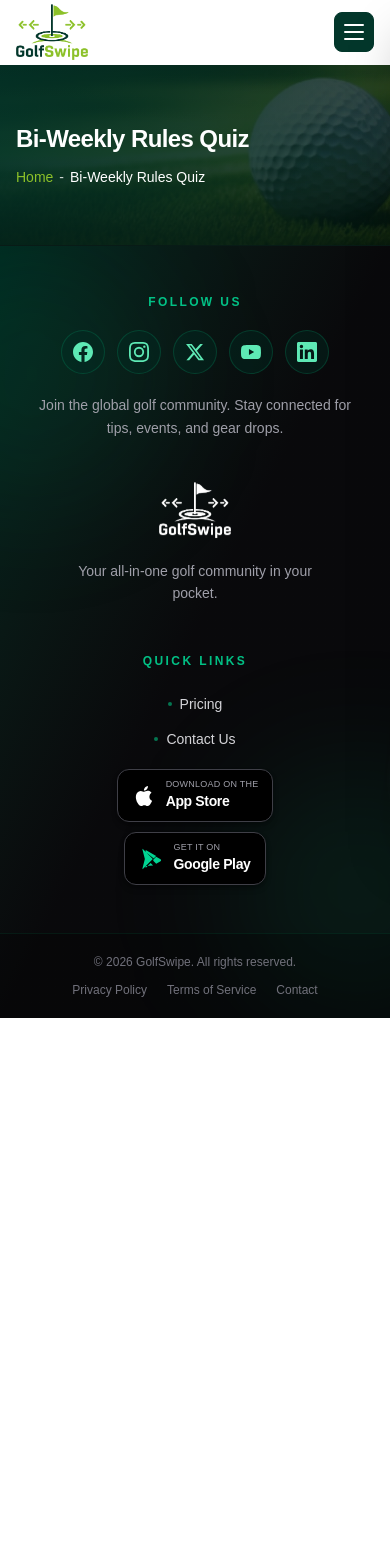
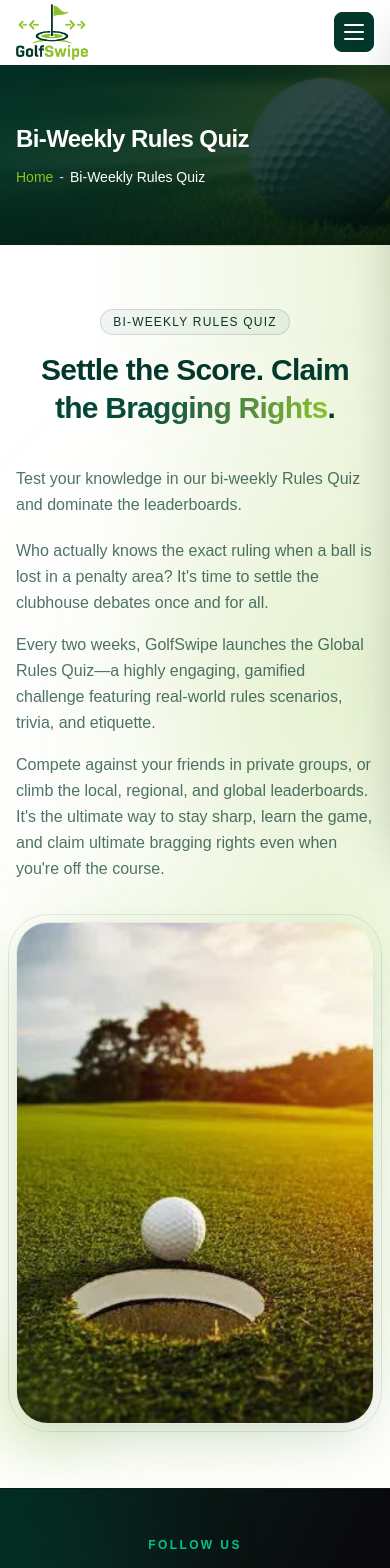
Before and after one commit to saneshps/golfswipe, a Next.js app: page /bi-weekly-rules-quiz in a window 390 px wide. Shown: the top 1568 px of the page. Before the commit the page ends 1018 px from the top, so only its background shows below. Built offline with nearby package versions, Linux system fonts and the light colour scheme.

Commit message:
Enhance Bi-Weekly Rules Quiz component with new layout and content
Revamp the Bi-Weekly Rules Quiz section by adding a detailed layout, including a header, engaging copy, and a prominent image. Improve styling with gradient backgrounds and responsive design elements to enhance user experience.

```diff
--- a/src/components/sections/features/Score-Performance-Tracker.tsx
+++ b/src/components/sections/features/Score-Performance-Tracker.tsx
@@ -1,16 +1,4 @@
 import Image from "next/image";
-
-const stats = [
-  { label: "Fairways Hit", detail: "Accuracy off the tee" },
-  { label: "Greens in Reg.", detail: "Approach precision" },
-  { label: "Putts / Round", detail: "Sharpen your short game" },
-];
-
-const highlights = [
-  { label: "WHS-Compliant", detail: "Official handicap, auto-updated" },
-  { label: "Log in Seconds", detail: "From casual to competitive" },
-  { label: "Share Wins", detail: "Straight to the community" },
-];
 
 export default function ScorePerformanceTracker() {
   return (
@@ -42,14 +30,13 @@ export default function ScorePerformanceTracker() {
             </span>
 
             <h2 className="text-3xl font-bold leading-tight tracking-tight text-[#03372b] sm:text-4xl lg:text-[2.75rem] xl:text-5xl xl:leading-[1.15]">
-              Know your game.{" "}
+              Know your game.{" "} <br />
               <span className="bg-gradient-to-r from-[#03372b] via-[#054e3d] to-[#8cc129] bg-clip-text text-transparent">
                 Grow your game
               </span>
-              .
             </h2>
           </div>
-          <div className="mt-10 grid grid-cols-1 items-center gap-10 lg:grid-cols-2 lg:gap-14 xl:gap-20">
+          <div className="mt-5 md:mt-12 lg:mt-25 grid grid-cols-1 items-center gap-10 lg:grid-cols-2 lg:gap-14 xl:gap-20">
             {/* Image */}
             <div className="relative z-10 order-2 flex justify-center lg:order-1 lg:justify-start">
               <div className="relative w-full">
@@ -68,16 +55,14 @@ export default function ScorePerformanceTracker() {
 
             {/* Copy */}
             <div className="relative z-10 order-1 lg:order-2">
-              <span className="mb-4 inline-flex items-center rounded-full border border-[#8cc129]/35 bg-[#8cc129]/10 px-3 py-1 text-xs font-medium uppercase tracking-widest text-[#8cc129] sm:mb-6 sm:text-sm">
-                Every Round Counts
-              </span>
 
-              <h3 className="text-2xl font-bold leading-tight tracking-tight text-[#03372b] sm:text-3xl lg:text-4xl xl:leading-[1.15]">
+
+              <h4 className="text-2xl font-bold leading-tight tracking-tight text-[#03372b] sm:text-2xl lg:text-2xl xl:leading-[1.15]">
                 Log every round in{" "}
                 <span className="bg-gradient-to-r from-[#8cc129] to-[#5a8f0f] bg-clip-text text-transparent">
                   seconds
                 </span>
-              </h3>
+              </h4>
 
               <p className="mt-5 text-base leading-relaxed text-[#03372b]/70 sm:mt-6 sm:text-lg">
                 From casual weekend games to competitive competitions, record
@@ -90,20 +75,6 @@ export default function ScorePerformanceTracker() {
                straight to friends or the wider GolfSwipe community.
 
               </p>
-
-              <div className="mt-8 grid grid-cols-1 gap-3 sm:grid-cols-3 sm:gap-4">
-                {stats.map((item) => (
-                  <div
-                    key={item.label}
-                    className="rounded-2xl border border-[#03372b]/10 bg-[#03372b]/3 px-4 py-3 backdrop-blur-sm"
-                  >
-                    <p className="text-sm font-semibold text-[#5a8f0f]">
-                      {item.label}
-                    </p>
-                    <p className="mt-0.5 text-xs text-[#03372b]/60">{item.detail}</p>
-                  </div>
-                ))}
-              </div>
             </div>
 
           </div>
--- a/src/components/sections/features/bi-weekly-rules-quiz.tsx
+++ b/src/components/sections/features/bi-weekly-rules-quiz.tsx
@@ -1,10 +1,114 @@
 import Image from "next/image";
-import Link from "next/link";
 
 export default function BiWeeklyRulesQuiz() {
   return (
     <>
 
+      {/* Quiz experience */}
+      <section className="relative w-full overflow-hidden bg-[#fff]">
+        <div
+          aria-hidden="true"
+          className="pointer-events-none absolute inset-0 bg-[radial-gradient(ellipse_at_top_right,rgba(140,193,41,0.18),transparent_55%)]"
+        />
+        <div
+          aria-hidden="true"
+          className="pointer-events-none absolute -left-16 bottom-0 h-72 w-72 rounded-full bg-white/5 blur-[100px]"
+        />
+        <div
+          aria-hidden="true"
+          className="pointer-events-none absolute -right-20 top-1/4 h-80 w-80 rounded-full bg-[#8cc129]/20 blur-[120px]"
+        />
+        <div
+          aria-hidden="true"
+          className="pointer-events-none absolute inset-x-0 top-0 h-px bg-gradient-to-r from-transparent via-[#8cc129]/40 to-transparent"
+        />
+
+        <div className="relative mx-auto px-4 py-16 sm:px-6 sm:py-20 md:w-[90%] lg:w-[90%] lg:px-8 lg:py-28 xl:w-[90%] 2xl:w-[85%]">
+{/* h2 */}
+<div className="relative z-10 mx-auto w-full max-w-3xl text-center">
+            <span className="mb-4 inline-flex items-center rounded-full border border-[#03372b]/15 bg-[#03372b]/5 px-3 py-1 text-xs font-medium uppercase tracking-widest text-[#03372b] sm:mb-6 sm:text-sm">
+              Bi-Weekly Rules Quiz
+            </span>
+
+            <h2 className="text-3xl font-bold leading-tight tracking-tight text-[#03372b] sm:text-4xl lg:text-[2.75rem] xl:text-5xl xl:leading-[1.15]">
+              Settle the Score.{" "}
+              <span className="bg-gradient-to-r from-[#03372b] via-[#054e3d] to-[#8cc129] bg-clip-text text-transparent">
+                Claim the Bragging Rights
+              </span>
+              .
+            </h2>
+
+          </div>
+{/* h2 */}
+
+          <div className="mt-5 md:mt-12 lg:mt-15 grid grid-cols-1 items-center gap-10 lg:grid-cols-2 lg:gap-14 xl:gap-20">
+            {/* Image */}
+            <div className="relative z-10 order-2 flex justify-center lg:order-1 lg:justify-start">
+              <div className="relative w-full max-w-sm sm:max-w-md lg:max-w-none">
+                <div
+                  aria-hidden="true"
+                  className="absolute inset-4 rounded-[2rem] bg-[#8cc129]/25 blur-3xl sm:inset-6"
+                />
+                <div
+                  aria-hidden="true"
+                  className="absolute -inset-2 rounded-[2.5rem] border border-[#03372b]/10 sm:-inset-3"
+                />
+
+                <div className="relative overflow-hidden rounded-[2rem] border border-[#03372b]/10 bg-white shadow-[0_20px_50px_-12px_rgba(3,55,43,0.15)] sm:rounded-[1.5rem]">
+                <div className="relative w-full h-[500px]">
+  <Image
+    src="/asset/img/quiz.webp"
+    alt="GolfSwipe app — bi-weekly rules quiz and leaderboards"
+    fill
+    className="object-cover"
+    sizes="100"
+  />
+</div>
+                </div>
+
+                <div
+                  aria-hidden="true"
+                  className="absolute -bottom-4 -left-4 h-20 w-20 rounded-full bg-[#8cc129]/35 blur-2xl sm:-bottom-6 sm:-left-6 sm:h-28 sm:w-28"
+                />
+                <div
+                  aria-hidden="true"
+                  className="absolute -right-3 -top-3 h-16 w-16 rounded-full bg-[#c4e86a]/30 blur-2xl sm:-right-5 sm:-top-5 sm:h-24 sm:w-24"
+                />
+              </div>
+            </div>
+
+            {/* Copy */}
+            <div className="relative z-10 order-1 lg:order-2">
+
+            <p className="mt-5 text-base leading-relaxed text-[#03372b]/70 sm:mt-6 sm:text-lg">
+              Test your knowledge in our bi-weekly Rules Quiz and dominate the
+              leaderboards.
+            </p>
+
+              <p className="mt-5 text-base leading-relaxed text-[#03372b]/70 sm:mt-6 sm:text-lg">
+                Who actually knows the exact ruling when a ball is lost in a
+                penalty area? It&apos;s time to settle the clubhouse debates once
+                and for all.
+              </p>
+              <p className="mt-4 text-base leading-relaxed text-[#03372b]/70 sm:text-lg">
+                Every two weeks, GolfSwipe launches the Global Rules Quiz—a
+                highly engaging, gamified challenge featuring real-world rules
+                scenarios, trivia, and etiquette.
+              </p>
+              <p className="mt-4 text-base leading-relaxed text-[#03372b]/70 sm:text-lg">
+                Compete against your friends in private groups, or climb the
+                local, regional, and global leaderboards. It&apos;s the ultimate
+                way to stay sharp, learn the game, and claim ultimate bragging
+                rights even when you&apos;re off the course.
+              </p>
+
+
+            </div>
+          </div>
+
+
+        </div>
+      </section>
     </>
-  )
+  );
 }
```
